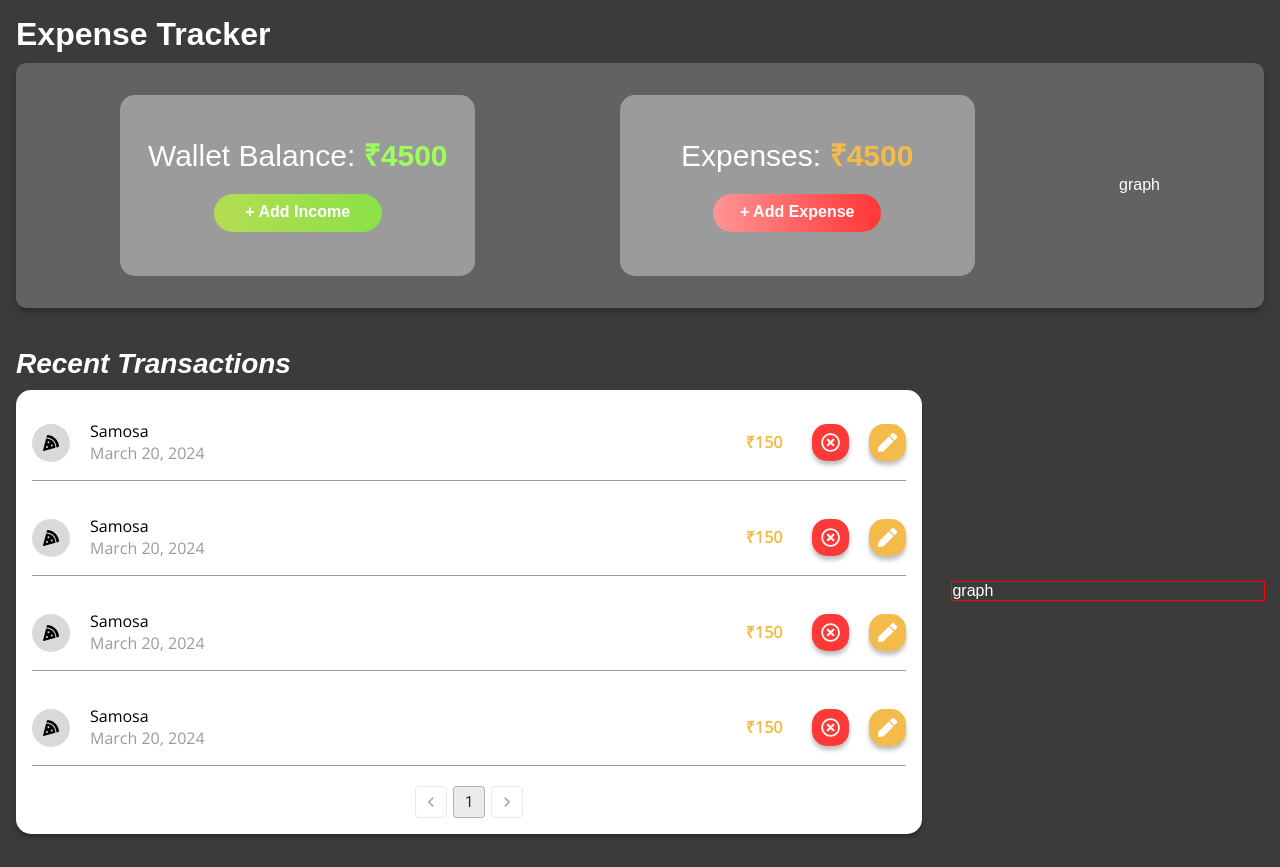
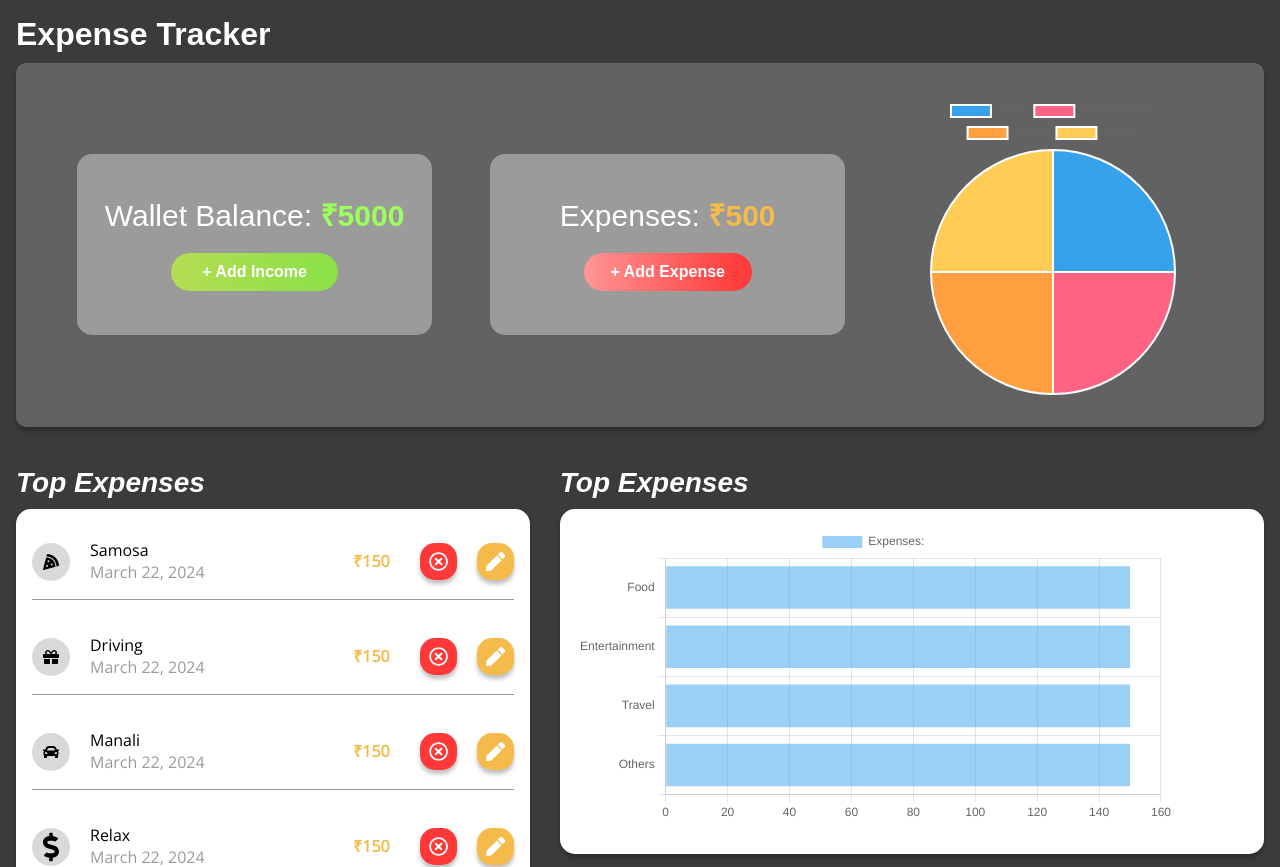
Before and after one commit to Doruk-0891/etracker, a React (Create React App) app: page / in a window 1280 px wide. Shown: the top 867 px of the page. Built offline with nearby package versions, Linux system fonts and the light colour scheme.

Commit message:
Implemet chart and used useContext for state

```diff
--- a/package.json
+++ b/package.json
@@ -16,6 +16,7 @@
     "react-chartjs-2": "^5.2.0",
     "react-dom": "^18.3.1",
     "react-icons": "^5.2.1",
+    "react-modal": "^3.16.1",
     "react-router-dom": "^6.24.1",
     "react-scripts": "5.0.1",
     "web-vitals": "^2.1.4"
--- a/src/App.js
+++ b/src/App.js
@@ -1,10 +1,56 @@
+import { useState } from "react";
 import { Outlet } from "react-router-dom";
+import { ExpensesContext } from "./context/context";
 
 function App() {
+  const [expenses, setExpenses] = useState({
+      walletBalance: 5000,
+      expenseAmount: 500,
+      expensesList: [
+        {
+          id: 1,
+          category: 'Food',
+          title: 'Samosa',
+          price: 150,
+          date: 'March 22, 2024'
+        },
+        {
+          id: 2,
+          category: 'Entertainment',
+          title: 'Driving',
+          price: 150,
+          date: 'March 22, 2024'
+        },
+        {
+          id: 3,
+          category: 'Travel',
+          title: 'Manali',
+          price: 150,
+          date: 'March 22, 2024'
+        },
+        {
+          id: 4,
+          category: 'Other',
+          title: 'Relax',
+          price: 150,
+          date: 'March 22, 2024'
+        }
+      ],
+  });
+
+  const handleExpenses = (newExpense) => {
+    const expensesList = expenses['expensesList'];
+    setExpenses(prevExpenses => {
+      return {...prevExpenses, 'expensesList': [...expensesList, newExpense]}
+    });
+  }
+
   return (
-    <div className="App">
-      <Outlet />
-    </div>
+    <ExpensesContext.Provider value={{expenses, handleExpenses}}>
+      <div className="App">
+        <Outlet />
+      </div>
+    </ExpensesContext.Provider>
   );
 }
 
--- a/src/components/Card/Card.jsx
+++ b/src/components/Card/Card.jsx
@@ -1,20 +1,38 @@
-import React from "react";
+import React, { useContext } from "react";
 import Pill from "../Button/Button";
 import styles from './Card.module.css';
 import { getColor } from "../../helpers/helpers";
+import { ExpensesContext } from "../../context/context";
 
 const Card = ({type}) => {
+    const {expenses, handleExpenses} = useContext(ExpensesContext);
+    const {walletBalance, expenseAmount, expensesList} = expenses;
+    const cardColorType = getColor(type);
+    const cardType = type === 'addIncome'
+    ? {
+        btnTitle: '+ Add Income',
+        color: cardColorType,
+        title: 'Wallet Balance: ',
+        amount: walletBalance
+    }
+    : {
+        btnTitle: '+ Add Expense',
+        color: cardColorType,
+        title: 'Expenses: ',
+        amount: expenseAmount
+    };
+
     return (
         <div className={styles.container}>
-            <h3 className={styles.header}>{
-                type === 'addIncome' ? 'Wallet Balance: ' : 'Expenses: '
-                }
-                <span style={{
-                color: getColor(type)
-            }}>₹4500</span></h3>
+            <h3 className={styles.header}>{cardType['title']}
+                <span
+                style={{color: cardType['color']}}>
+                    ₹{cardType['amount']}
+                </span>
+            </h3>
             <Pill type={type}>
                 {
-                    type === 'addIncome' ? '+ Add Income' : '+ Add Expense'
+                    cardType['btnTitle']
                 }
             </Pill>
         </div>
--- /dev/null
+++ b/src/components/Graph/Chart.jsx
@@ -0,0 +1,29 @@
+import { Bar, Pie } from "react-chartjs-2";
+
+const ChartComponent = ({ chartData, type }) => {
+  return (
+    <div className="chart-container">
+        {
+            getChart(type, chartData)
+        }
+    </div>
+  );
+}
+
+const getChart = (type, chartData) => {
+    switch(type['type']) {
+        case 'pie':
+            return <Pie data={chartData} />;
+        case 'bar':
+            return <Bar data={chartData} options={
+              {
+                layout: {
+                  padding: 1,
+                }
+              }
+            } />;
+        default: return 'default';
+    }
+}
+
+export default ChartComponent;
--- a/src/components/Graph/Graph.jsx
+++ b/src/components/Graph/Graph.jsx
@@ -1,11 +1,31 @@
-import React from "react";
+import React, {useContext, useState} from "react";
+import Chart from "chart.js/auto";
+import { CategoryScale } from "chart.js";
+import { ExpensesContext } from "../../context/context";
+import { CATEGORY } from "../../constants/constant";
+import ChartComponent from "./Chart";
 
-const Graph = () => {
+Chart.register(CategoryScale);
+
+const Graph = (type) => {
+    const {expenses} = useContext(ExpensesContext);
+    const {expensesList} = expenses;
+    const [chartData, setChartData] = useState({
+        labels: CATEGORY,
+        datasets: [
+          {
+            indexAxis: 'y',
+            label: "Expenses: ",
+            data: expensesList.map((expense) => expense.price),
+          }
+        ]
+      });
     return (
         <div>
-            graph
+            <ChartComponent chartData={chartData} type={type} />
         </div>
     );
 }
 
+
 export default Graph;
--- a/src/components/TransactionsList/TransactionList.jsx
+++ b/src/components/TransactionsList/TransactionList.jsx
@@ -1,31 +1,34 @@
-import React from "react";
-import { FaPizzaSlice, FaRegTimesCircle, FaPen, FaLongArrowAltLeft , FaLongArrowAltRight  } from "react-icons/fa";
+import React, { useContext } from "react";
+import { FaRegTimesCircle, FaPen, FaLongArrowAltLeft , FaLongArrowAltRight  } from "react-icons/fa";
 import styles from './TransactionList.module.css';
 import { IconButton } from "../Button/Button";
 import Pagination from '@mui/material/Pagination';
+import { ExpensesContext } from "../../context/context";
+import { getCategoryIcon } from "../../helpers/helpers";
 
 const TransactionList = () => {
-    const tempArr = [1, 2, 3, 4];
+    const {expenses, handleExpenses} = useContext(ExpensesContext);
+    const {walletBalance, expenseAmount, expensesList} = expenses;
+
     return (
-        <div className={styles.wrapper}>
-            <h2 className={styles.header}>Recent  Transactions</h2>
             <div className={styles.container}>
                 {
-                    tempArr.map((temp) => {
-                        return (<div className={styles.listWrapper}>
+                    expensesList.map((expense) => {
+                        const {category, title, price, date, id} = expense;
+                        return (<div className={styles.listWrapper} key={id}>
                             <div className={styles.listLeft}>
                                 <div className={styles.icon}>
-                                    <FaPizzaSlice style={{
-                                        height: '100%'
-                                    }} />
+                                    {
+                                        getCategoryIcon(category)
+                                    }
                                 </div>
                                 <div className={styles.details}>
-                                    <h4>Samosa</h4>
-                                    <h4 className={styles.date}>March 20, 2024</h4>
+                                    <h4>{title}</h4>
+                                    <h4 className={styles.date}>{date}</h4>
                                 </div>
                             </div>
                             <div className={styles.listRight}>
-                                <h4>₹150</h4>
+                                <h4>₹{price}</h4>
                                 <IconButton color='var(--color-red)'>
                                     <FaRegTimesCircle style={{
                                         height: '100%'
@@ -51,7 +54,6 @@
 
             </div>
 
-        </div>
     );
 }
 
--- /dev/null
+++ b/src/constants/constant.js
@@ -0,0 +1 @@
+export const CATEGORY = ['Food', 'Entertainment', 'Travel', 'Others'];
--- /dev/null
+++ b/src/context/context.jsx
@@ -0,0 +1,43 @@
+import { createContext } from "react";
+
+const ExpensesContext = createContext(
+  // {
+  //   expenses: {
+  //       walletBalance: 5000,
+  //       expenseAmount: 500,
+  //       expensesList: [
+  //         {
+  //           id: 1,
+  //           category: 'Food',
+  //           title: 'Samosa',
+  //           price: 150,
+  //           date: 'March 22, 2024'
+  //         },
+  //         {
+  //           id: 2,
+  //           category: 'Entertainment',
+  //           title: 'Driving',
+  //           price: 150,
+  //           date: 'March 22, 2024'
+  //         },
+  //         {
+  //           id: 3,
+  //           category: 'Travel',
+  //           title: 'Manali',
+  //           price: 150,
+  //           date: 'March 22, 2024'
+  //         },
+  //         {
+  //           id: 4,
+  //           category: 'Other',
+  //           title: 'Relax',
+  //           price: 150,
+  //           date: 'March 22, 2024'
+  //         }
+  //       ],
+  //   },
+  //   handleExpenses: () => {}
+  // },
+);
+
+export {ExpensesContext};
--- a/src/helpers/helpers.js
+++ b/src/helpers/helpers.js
@@ -1,3 +1,5 @@
+import { FaPizzaSlice, FaGift, FaCar, FaDollarSign  } from "react-icons/fa";
+
 export const getLinearGradient = (type) => {
     switch(type) {
         case 'addIncome':
@@ -19,3 +21,27 @@
             return '';
     }
 }
+
+
+export const getCategoryIcon = (category) => {
+    switch(category.toLowerCase()) {
+        case 'food':
+            return <FaPizzaSlice style={{
+                height: '100%'
+            }} />;
+
+        case 'entertainment':
+            return <FaGift style={{
+                height: '100%'
+            }} />;
+
+        case 'travel':
+            return <FaCar style={{
+                height: '100%'
+            }} />;
+        default:
+            return <FaDollarSign style={{
+                height: '100%'
+            }} />;
+    }
+}
--- a/src/pages/Home.jsx
+++ b/src/pages/Home.jsx
@@ -2,6 +2,7 @@
 import ETrackerWrapper from "../components/ExpenseTrackerWrapper/ETrackerWrapper";
 import TransactionList from "../components/TransactionsList/TransactionList";
 import Graph from "../components/Graph/Graph";
+import styles from  './Home.module.css';
 
 const HomePage = () => {
     return (
@@ -15,7 +16,6 @@
             <ETrackerWrapper />
             <div style={{
                 display: 'flex',
-                alignItems: 'center',
                 justifyContent: 'space-between',
                 gap: '30px',
                 marginTop: '40px'
@@ -23,36 +23,26 @@
                 <div style={{
                     flex: '2 1 auto'
                 }}>
-                    <TransactionList />
+                    <div className={styles.wrapper}>
+                        <h2 className={styles.header}>Top Expenses</h2>
+                        <>
+                            <TransactionList />
+                        </>
+                    </div>
                 </div>
                 <div style={{
-                    flex: '1 1 auto',
-                    outline: '1px solid red'
+                    flex: '1 1 auto'
                 }}>
-                    <Graph type='pie' />
+                    <div className={styles.wrapper}>
+                        <h2 className={styles.header}>Top Expenses</h2>
+                        <div className={styles.container}>
+                            <Graph type='bar' />
+                        </div>
+                    </div>
                 </div>
             </div>
         </div>
     );
 }
 
-
-const dataSet = [
-    {
-        id: 1,
-        category: 'Food',
-        expenses: '150'
-    },
-    {
-        id: 2,
-        category: 'Entertainment',
-        expenses: '300'
-    },
-    {
-        id: 3,
-        category: 'Others',
-        expenses: '1000'
-    }
-];
-
 export default HomePage;
--- /dev/null
+++ b/src/pages/Home.module.css
@@ -0,0 +1,24 @@
+.header {
+    font-size: 28px;
+    font-style: italic;
+    font-weight: 700;
+    line-height: 32.17px;
+}
+
+.header {
+    font-size: 28px;
+    font-style: italic;
+    font-weight: 700;
+    line-height: 32.17px;
+    margin-bottom: 10px;
+}
+
+.container {
+    width: 100%;
+    min-height: 345px;
+    border-radius: 15px;
+    box-shadow: 0px 4px 4px 0px var(--color-box-shadow);
+    background-color: var(--color-light);
+    color: var(--color-dark);
+    padding: 1rem;
+}
```
Also changed, not shown: src/components/AddExpense/AddExpense.jsx (added, +9 -0 lines), 1 other file (tests, documents, lock files or other folders).
